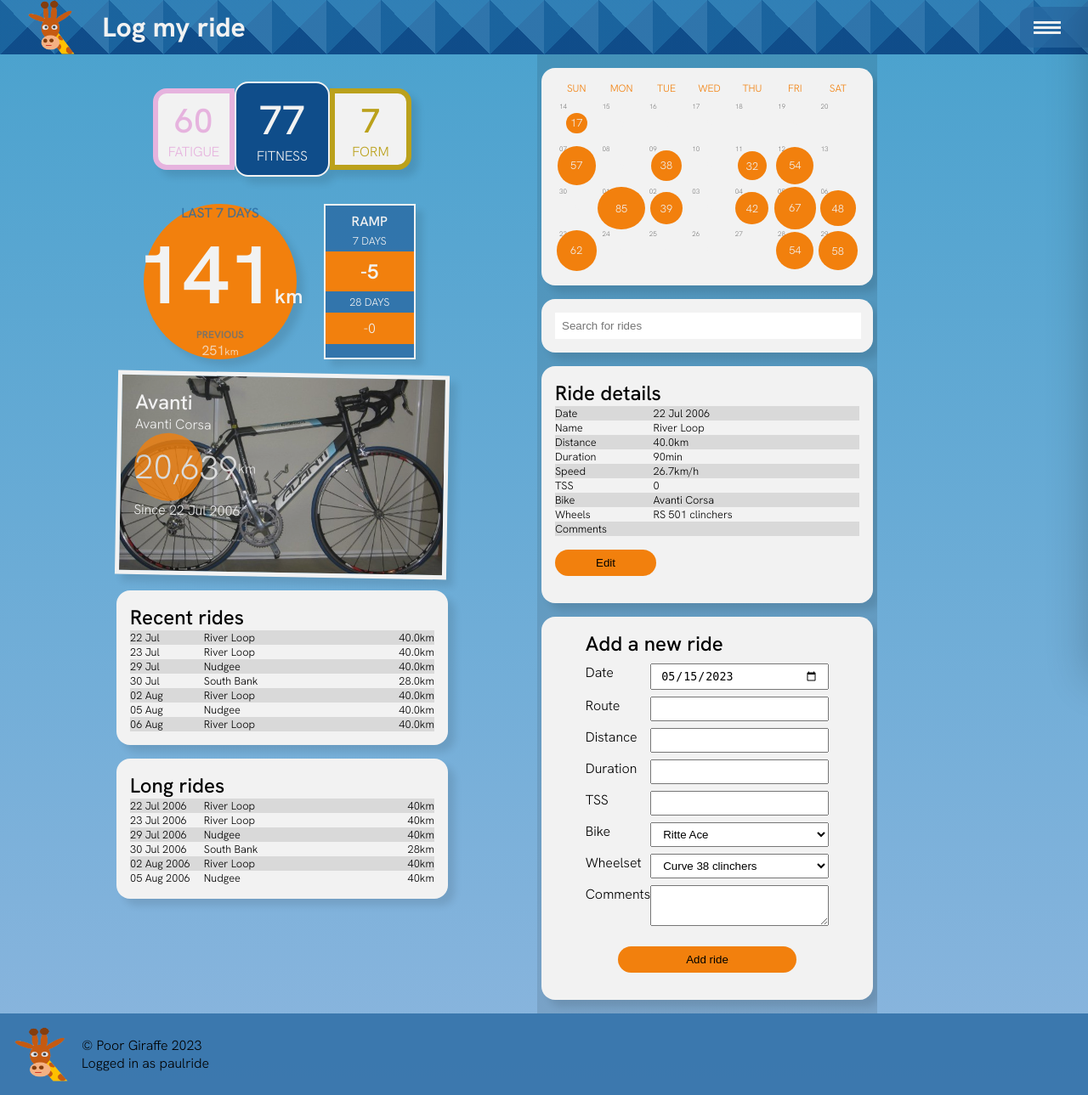
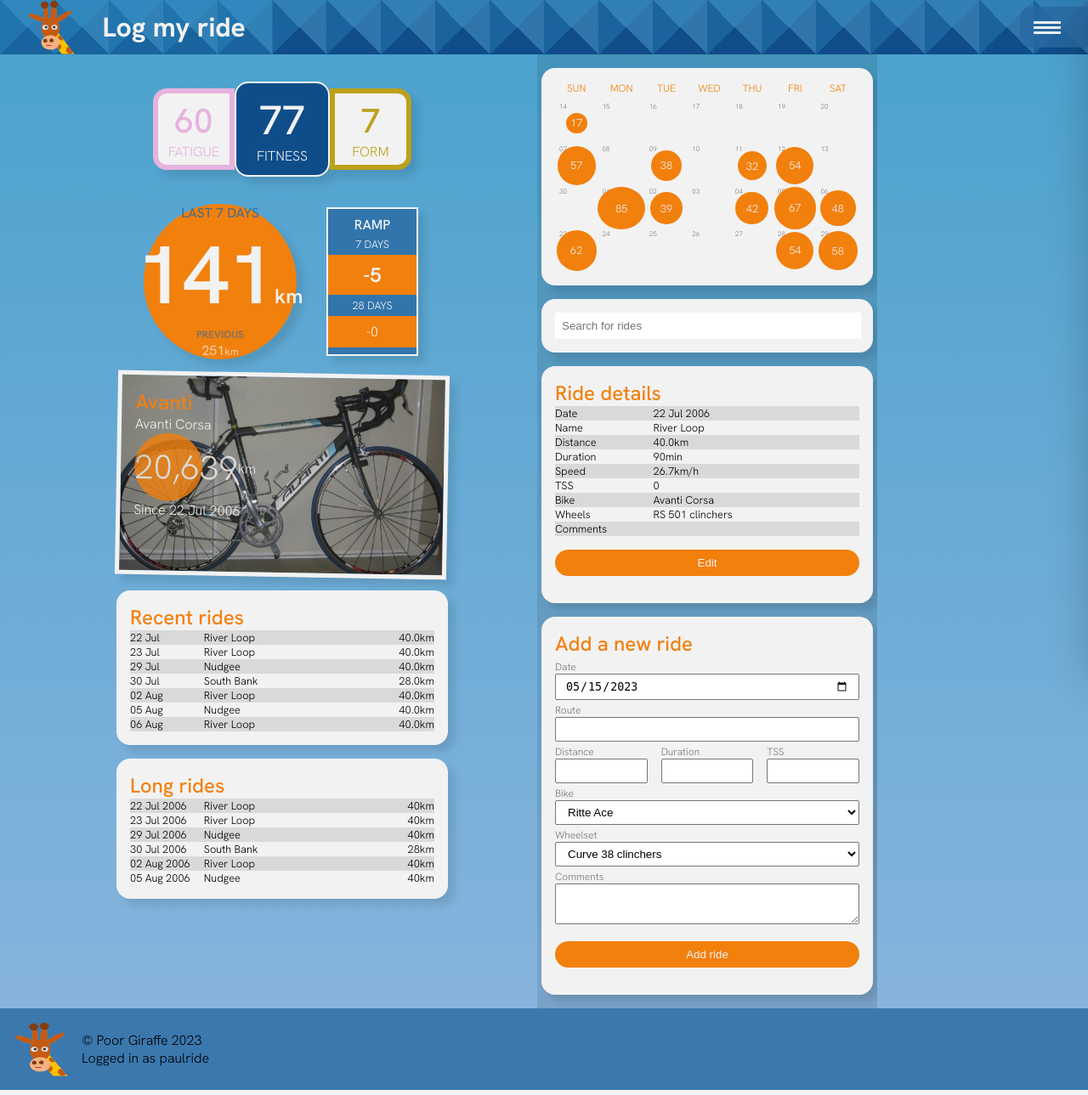
Before and after one commit to farro4069/log_my_ride, a Django app: page /log/ in a window 1280 px wide. Shown: the whole page at 85% size. Run offline with Django 4.2, Linux system fonts and the light colour scheme; a user stored in the database is signed in; data comes from the database, SQL or seed files in the repository; both versions use the stored data as it was after the commit.

Commit message:
Added charts and tweaks

```diff
--- a/log/templates/base.html
+++ b/log/templates/base.html
@@ -5,7 +5,7 @@
 	{% block head %}
 		<title>Ride</title>
 	{% endblock %}
-  <meta charset="utf-8">
+  <meta content = "text/html"; charset = "utf-8"; X-Content-Type-Options = nosniff>
   <meta name = "viewport" content="width=device-width, initial-scale=1.0">
   <link rel="stylesheet" type="text/css" href="{% static 'css/menu.css' %}">
   <link rel="stylesheet" type="text/css" href="{% static 'css/style.css' %}">
@@ -16,8 +16,10 @@
 <body class="plain">
   <div class="navbar">
     <div class="nav__logo">
-      <img src='/static/images/poor_giraffe.png'>
-      <h1>Log my ride</h1>
+      <a href="{% url 'log:log' %}">
+        <img src='/static/images/poor_giraffe.png'>
+        <h1>Log my ride</h1>
+      </a>
     </div>
     <div class="nav__toggle">
       <span class="hamburger"></span>
@@ -31,6 +33,7 @@
        <li class="nav__item"><a href="{% url 'bike:bike' %}">Bikes</a></li>
        <li class="nav__item"><a href="{% url 'bike:wheels' %}">Wheels</a></li>
        <li class="nav__item"><a href="{% url 'log:ride-list' %}">Rides</a></li>
+       <li class="nav__item"><a href="{% url 'log:chart' %}">Ramp</a></li>
         <li class="nav__item"><a href="/user/logout/">Log Out</a></li>
       </ul>
 
--- a/log/templates/index.html
+++ b/log/templates/index.html
@@ -21,16 +21,19 @@
 					<h3>Previous</h3><b></b>
 				</div>
 				<div class="ramp">
+					<a href="{% url 'log:chart' %}">
 						<h2>Ramp</h2>
 						<h2>7 days</h2>
 						<p></p>
 						<h2>28 days</h2>
 						<b></b>
 						<h2></h2>
+					</a>
 				</div>
 			</div>
+			<a href="{% url 'bike:bike' %}">
 				<div id='bike__featured' class="card bike__pictured"></div>
-
+			</a>
 			<div id='rides__recent' class="card rides__list"></div>
 			<div id='rides__long' class="card rides__list"></div>
 		</div>
@@ -47,39 +50,39 @@
 				{% csrf_token %}
 				<h2>Add a new ride</h2>
 
-				<div class="card__input-info">
+				<div class="ride__input-info">
 					<label for="ride_date">Date</label>
 					<input type="date" name="ride_date" id="id_ride_date">
 				</div>
-				<div class="card__input-info">
+				<div class="ride__input-info">
 					<label for="ride_name">Route</label>
 					{{ form.ride_name }}
 				</div>
-				<div class="card__input-info">
+				<div class="ride__input-info">
 					<label for="ride_distance">Distance</label>
 					{{ form.ride_distance }}
 				</div>
-				<div class="card__input-info">
+				<div class="ride__input-info">
 					<label for="ride_time">Duration</label>
 					{{ form.ride_time }}
 				</div>
-				<div class="card__input-info">
+				<div class="ride__input-info">
 					<label for="ride_tss">TSS</label>
 					{{ form.ride_tss }}
 				</div>
-				<div class="card__input-info">
+				<div class="ride__input-info">
 					<label for="bike_name">Bike</label>
 					{{ form.bike_name }}
 				</div>
-				<div class="card__input-info">
+				<div class="ride__input-info">
 					<label for="wheelset">Wheelset</label>
 					{{ form.wheelset}}
 				</div>
-				<div class="card__input-info">
+				<div class="ride__input-info">
 					<label for="ride_comment">Comments</label>
 					{{ form.ride_comment }}
 				</div>
-				<div class="card__input-info">
+				<div class="ride__input-info">
 					<input type="submit" value="Add ride">
 				</div>
 
--- a/log/urls.py
+++ b/log/urls.py
@@ -1,6 +1,6 @@
 from django.urls import path, include
 from . import views
-from .views import Dashboard, RideEdit, RideList
+from .views import Dashboard, RideEdit, RideList, RampChart
 
 
 
@@ -10,4 +10,5 @@ urlpatterns = [
 	path('', Dashboard.as_view(), name='log'),
 	path('list/', RideList.as_view(), name='ride-list'),
 	path('<pk>', RideEdit.as_view(), name="ride-edit"),
+	path('chart/', RampChart.as_view(), name="chart"),
 ]
--- a/log/views.py
+++ b/log/views.py
@@ -91,3 +91,11 @@ class RideList(TemplateView):
 		context = {}
 
 		return render(request, template_name, context)
+
+
+class RampChart(TemplateView):
+	def get(self, request):
+		template_name = 'chart.html'
+		context = {}
+
+		return render(request, template_name, context)
--- a/static/css/menu.css
+++ b/static/css/menu.css
@@ -17,7 +17,7 @@ a {
 	position: relative;
 }
 
-.nav__logo {
+.nav__logo a {
 	display: flex;
 	place-items: center;
 	padding: 0 2rem;
@@ -27,6 +27,11 @@ a {
 
 .nav__logo img {
 	height: 4rem;
+}
+
+.nav__logo:hover {
+	cursor: pointer;
+	background-color: var(--clr-hover);
 }
 
 /*// ignore     * * * * * * * *                          */
--- a/static/css/style.css
+++ b/static/css/style.css
@@ -9,6 +9,7 @@
 	--clr-background: linear-gradient(hsl(200 58% 50% / 0.9), hsl(210 58% 65% / 0.8));
 	--clr-nav: hsl(208, 60%, 40%, 0.8);
 	--clr-circle: hsl(30, 90%, 50%);
+	--clr-primary: hsl(30, 90%, 50%);
 	--clr-shadow: hsl(0 0% 0% / 0.1);
 	--clr-hover: hsl(200 60% 50% / 0.3);
 	--clr-border: hsl(0, 0%, 100%);
@@ -18,7 +19,6 @@
 	--clr-tsb: hsl(50, 75%, 42%);
 	--clr-bike: hsl(50, 100%, 100%);
 	--sidebar-width: 400px;
-	--clr-primary: #ee6352;
 	--clr-high: #ee6352;
 	--clr-dark: #333333;
 	--clr-neutral: #dddddd;
@@ -36,7 +36,13 @@ html {
 	box-sizing: border-box;
 }
 
+
+h1 {
+	color: var(--clr-card);
+}
+
 h2 {
+	color: var(--clr-primary);
 	font-weight: 500;
 }
 
@@ -205,7 +211,19 @@ main {
 	place-content: space-around center;
 }
 
+.card__chart {
+	padding: 0;
+	border-radius: 0;
+}
+
 .ramp {
+	display: flex;
+	flex-direction: column;
+	align-items: center;
+	justify-content: center;
+}
+
+.ramp a {
 	display: flex;
 	flex-direction: column;
 	align-items: center;
@@ -214,6 +232,11 @@ main {
 	background: var(--clr-nav);
 	border: solid var(--clr-card) 2px;
 	box-shadow: 0.5rem 0.5rem 0.5rem 0 var(--clr-shadow);
+}
+
+.ramp:hover {
+	cursor: pointer;
+	background-color: var(--clr-hover);
 }
 
 .ramp h2 {
@@ -313,6 +336,11 @@ main {
 	transform: rotate(1deg);
 }
 
+.bike__pictured:hover {
+	cursor: pointer;
+	background-color: var(--clr-hover);
+}
+
 .bike__pictured li {
 	display: grid;
 }
@@ -385,13 +413,21 @@ main {
 .card__input {
 	grid-row: 2 span 3;
 	display: grid;
+	grid-template-columns: repeat(3, 1fr);
 	place-content: center;
-	grid-gap: 0.5rem;
+	grid-gap: 0.25rem 1rem;
+}
+
+.card__input h2 {
+	grid-column: span 3;
 }
 
 .card__input p,
-.card__input-info {
+.card__input-info,
+.ride__input-info {
+	grid-column: span 3;
 	display: flex;
+	flex-direction: column;
 	justify-content: space-between;
 	flex-wrap: wrap;
 }
@@ -399,10 +435,34 @@ main {
 .card__input input,
 .card__input textarea,
 .card__input-info input,
+.ride__input-info input,
 .card__input-info textarea,
-.card__input-info select {
-	width: 210px;
+.ride__input-info textarea,
+.card__input-info select,
+.ride__input-info select {
+	width: 100%;
 	padding: 5px 10px;
+}
+
+.card__input-info label,
+.ride__input-info label {
+	font-size: 0.75rem;
+	opacity: 0.5;
+}
+
+.ride__input-info:nth-child(5) {
+	grid-column: 1;
+	width: auto;
+}
+
+.ride__input-info:nth-child(6) {
+	grid-column: 2;
+	width: auto;
+}
+
+.ride__input-info:nth-child(7) {
+	grid-column: 3;
+	width: auto;
 }
 
 .card__input textarea {
@@ -412,13 +472,22 @@ main {
 }
 
 button,
-.card__input-info input[type='submit'] {
+.card__input-info input[type='submit'],
+.ride__input-info input[type='submit'] {
+	width: 100%;
 	margin: 1rem auto;
 	padding: 0.5rem 3rem;
+	color: var(--clr-card);
 	background: var(--clr-circle);
 	border: 1px solid var(--clr-background);
 	border-radius: 1rem;
 	cursor: pointer;
+}
+
+button:hover,
+.card__input-info input[type='submit']:hover,
+.ride__input-info input[type='submit']:hover {
+	background-color: var(--clr-hover);
 }
 
 .card__search input {
@@ -454,6 +523,7 @@ button,
 .fitness-atl h2,
 .fitness-ctl h2,
 .fitness-tsb h2 {
+	color: inherit;
 	font-size: 1rem;
 	font-weight: 300;
 	text-transform: uppercase;
```
Also changed, not shown: log/templates/chart.html (added, +35 -0 lines), static/js/chart.js (added, +244 -0 lines), db.sqlite3, readme.txt. Lines whose indentation alone changed are shown as unchanged.
